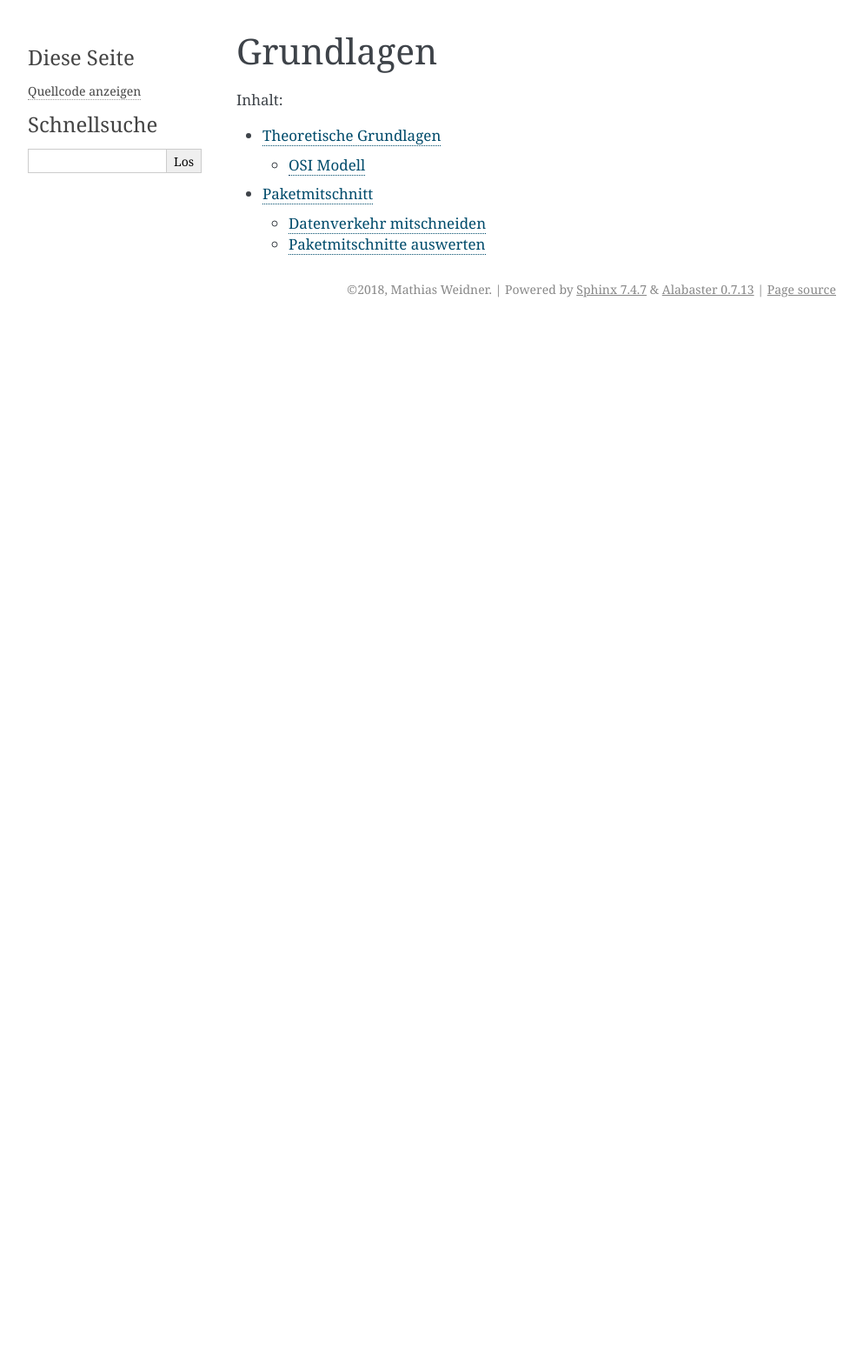
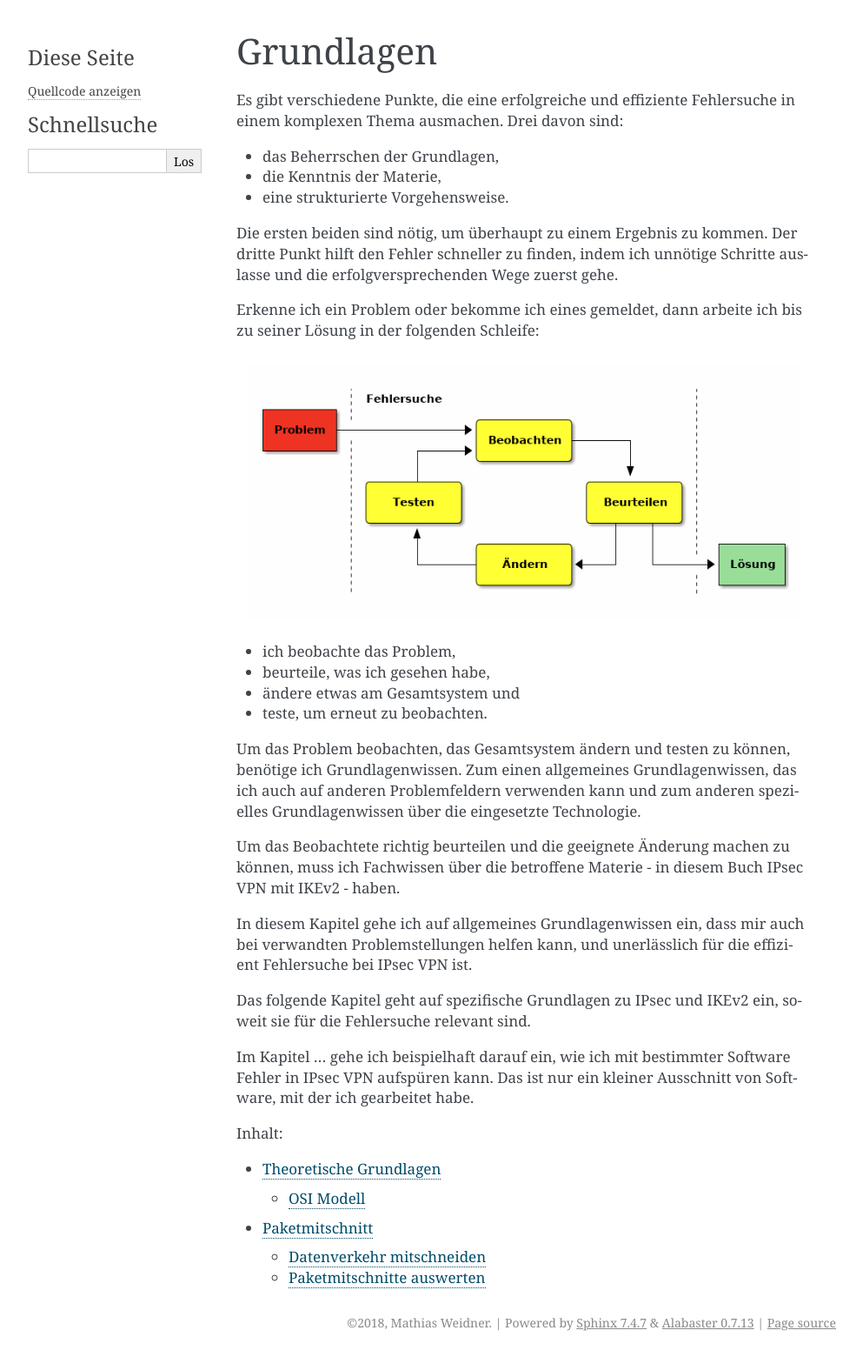
Before and after one commit to matwei-books/Fehlersuche-bei-IPsec-VPN-mit-IKEv2, a Sphinx documentation site: the page built from source/grundlagen/index.rst, in a window 1280 px wide. Shown: the whole page at 87% size, without its empty margins (148-1141 px from the left). Built offline with Sphinx 7.4.7, drawn with Linux system fonts in a browser that asks for light colours; before the commit the page ends 900 px from its top, so only the background shows below that.

Commit message:
Einführung zu Grundlagen inklusive Diagramm

```diff
--- a/source/grundlagen/index.rst
+++ b/source/grundlagen/index.rst
@@ -1,6 +1,52 @@
 
 Grundlagen
 ==========
+
+Es gibt verschiedene Punkte, die eine erfolgreiche und effiziente
+Fehlersuche in einem komplexen Thema ausmachen.
+Drei davon sind:
+
+* das Beherrschen der Grundlagen,
+* die Kenntnis der Materie,
+* eine strukturierte Vorgehensweise.
+
+Die ersten beiden sind nötig, um überhaupt zu einem Ergebnis zu kommen.
+Der dritte Punkt hilft den Fehler schneller zu finden, indem ich
+unnötige Schritte auslasse und die erfolgversprechenden Wege zuerst
+gehe.
+
+Erkenne ich ein Problem oder bekomme ich eines gemeldet, dann arbeite
+ich bis zu seiner Lösung in der folgenden Schleife:
+
+.. figure:: /images/bbaet.png
+   :alt: Ablauf der Fehlersuche
+
+* ich beobachte das Problem,
+* beurteile, was ich gesehen habe,
+* ändere etwas am Gesamtsystem und
+* teste, um erneut zu beobachten.
+
+Um das Problem beobachten, das Gesamtsystem ändern und testen zu können,
+benötige ich Grundlagenwissen.
+Zum einen allgemeines Grundlagenwissen, das ich auch auf anderen
+Problemfeldern verwenden kann und zum anderen spezielles
+Grundlagenwissen über die eingesetzte Technologie.
+
+Um das Beobachtete richtig beurteilen und die geeignete Änderung machen
+zu können, muss ich Fachwissen über die betroffene Materie - in diesem
+Buch IPsec VPN mit IKEv2 - haben.
+
+In diesem Kapitel gehe ich auf allgemeines Grundlagenwissen ein, dass
+mir auch bei verwandten Problemstellungen helfen kann, und unerlässlich
+für die effizient Fehlersuche bei IPsec VPN ist.
+
+Das folgende Kapitel geht auf spezifische Grundlagen zu IPsec und IKEv2
+ein, soweit sie für die Fehlersuche relevant sind.
+
+Im Kapitel ... gehe ich beispielhaft darauf ein, wie ich mit bestimmter
+Software Fehler in IPsec VPN aufspüren kann.
+Das ist nur ein kleiner Ausschnitt von Software, mit der ich gearbeitet
+habe.
 
 .. toctree::
    :maxdepth: 2
```
Also changed, not shown: source/images/bbaet.png (added), 2 other files.
